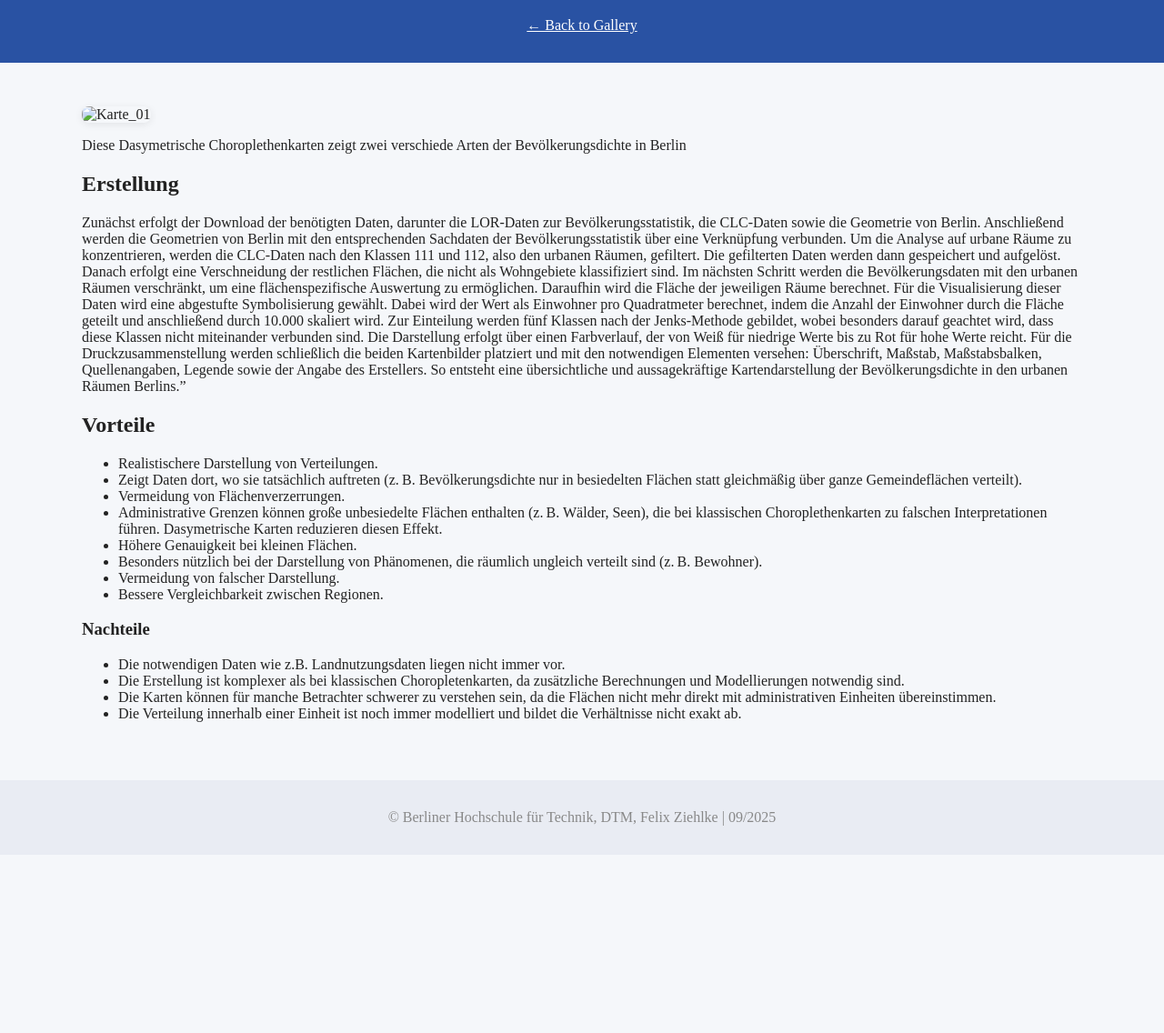
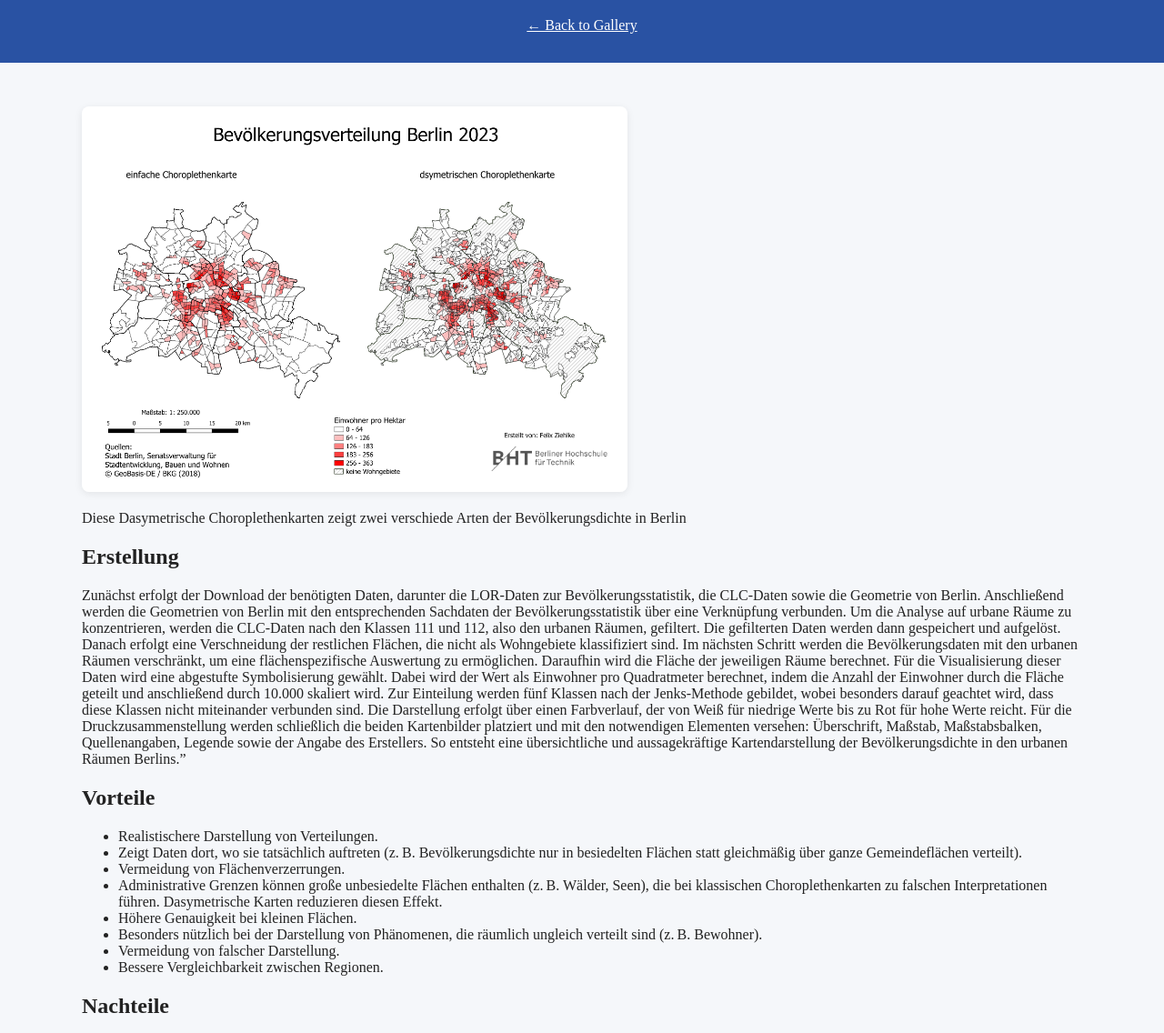
Before and after one commit to felixziehlke1-collab/test, a plain HTML site: page map1.html in a window 1280 px wide. Shown: the part 93-1229 px from the top of the page at 91% size. Before the commit the page ends 1033 px from the top, so only its background shows below. Drawn offline with Linux system fonts and the light colour scheme.

Commit message:
Update map1.html

```diff
--- a/map1.html
+++ b/map1.html
@@ -12,7 +12,7 @@
     </header>
     <main>
         <section class="map-detail">
-            <img src="Karte_01" alt="Karte_01" style="width:100%;max-width:600px;border-radius:8px;box-shadow:0 2px 8px rgba(0,0,0,0.08);">
+            <img src="Karte_01.png" alt="Karte_01" style="width:100%;max-width:600px;border-radius:8px;box-shadow:0 2px 8px rgba(0,0,0,0.08);">
             <p>Diese Dasymetrische Choroplethenkarten zeigt zwei verschiede Arten der Bevölkerungsdichte in Berlin</p>
             <h2>Erstellung</h2>
             <p>Zunächst erfolgt der Download der benötigten Daten, darunter die LOR-Daten zur Bevölkerungsstatistik, die CLC-Daten sowie die Geometrie von Berlin. Anschließend werden die Geometrien von Berlin mit den entsprechenden Sachdaten der Bevölkerungsstatistik über eine Verknüpfung verbunden. Um die Analyse auf urbane Räume zu konzentrieren, werden die CLC-Daten nach den Klassen 111 und 112, also den urbanen Räumen, gefiltert. Die gefilterten Daten werden dann gespeichert und aufgelöst. Danach erfolgt eine Verschneidung der restlichen Flächen, die nicht als Wohngebiete klassifiziert sind. Im nächsten Schritt werden die Bevölkerungsdaten mit den urbanen Räumen verschränkt, um eine flächenspezifische Auswertung zu ermöglichen. Daraufhin wird die Fläche der jeweiligen Räume berechnet.
@@ -30,7 +30,7 @@
                 <li>Bessere Vergleichbarkeit zwischen Regionen.</li>
             </ul>
 
-            <h3>Nachteile</h3>
+            <h2>Nachteile</h2>
             <ul>
                 <li>Die notwendigen Daten wie z.B. Landnutzungsdaten liegen nicht immer vor.</li>
                 <li>Die Erstellung ist komplexer als bei klassischen Choropletenkarten, da zusätzliche Berechnungen und Modellierungen notwendig sind.</li>
```
